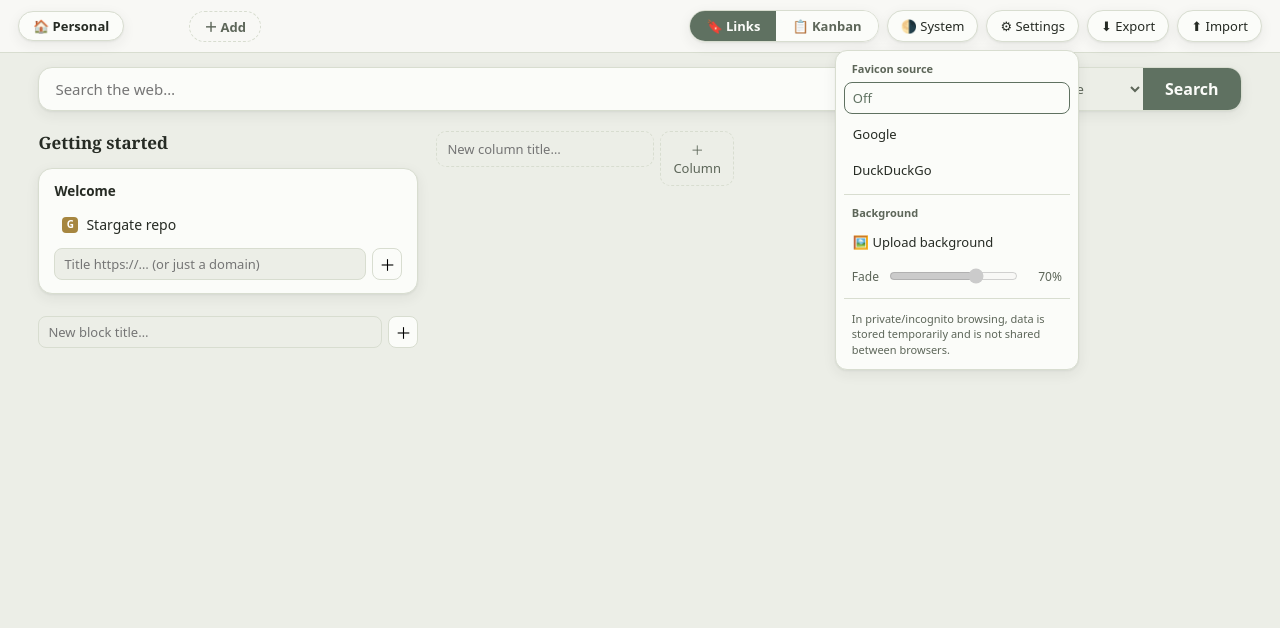
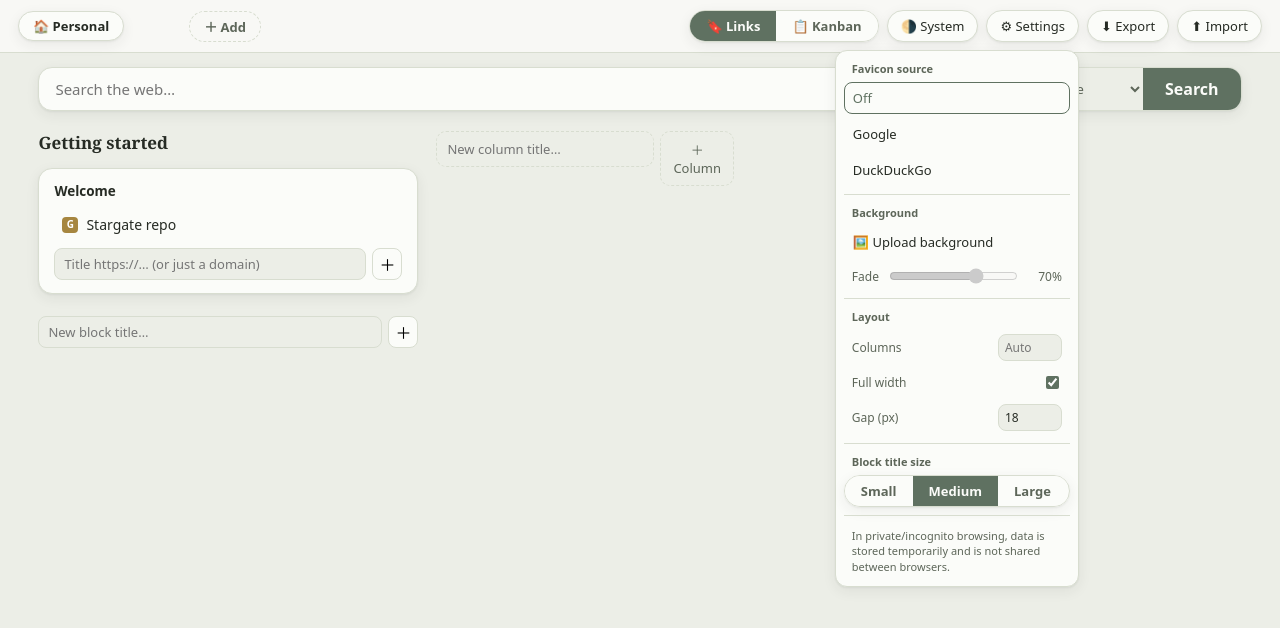
Before and after one commit to Futura75/Stargate, a Svelte app: page / in a window 1280 px wide. Both pictures are taken after a click on the button "⚙ Settings". Shown: the top 628 px of the page. Built offline with nearby package versions, Linux system fonts and the light colour scheme.

Commit message:
feat: workspace appearance settings — layout + block title size (issues #19, #20)

```diff
--- a/src/App.svelte
+++ b/src/App.svelte
@@ -35,13 +35,18 @@
     setSearchEngine,
     setTheme,
     updateBlockSettings,
+    updateBlockTitleSize,
     updateTask,
     updateWorkspace,
+    updateWorkspaceLayout,
+    DEFAULT_BLOCK_TITLE_SIZE,
+    DEFAULT_WORKSPACE_LAYOUT,
   } from "./store/core";
   import { browserCodec } from "./store/codec";
   import { loadState, saveState } from "./store/persistence";
   import type {
     Block,
+    BlockTitleSize,
     Column,
     FaviconSize,
     FaviconSource,
@@ -60,6 +65,9 @@
   let activeId: string = $state(loaded.state.workspaces[0]?.id ?? "");
 
   const active = $derived(doc.workspaces.find((w) => w.id === activeId) ?? doc.workspaces[0]);
+
+  const workspaceLayout = $derived(active?.layout ?? DEFAULT_WORKSPACE_LAYOUT);
+  const blockTitleSize = $derived(active?.blockTitleSize ?? DEFAULT_BLOCK_TITLE_SIZE);
 
   type DragPayload =
     | { kind: "column"; columnId: string }
@@ -110,6 +118,18 @@
     sm: 16,
     md: 24,
     lg: 32,
+  };
+
+  const BLOCK_TITLE_SIZE_OPTIONS: BlockTitleSize[] = ["sm", "md", "lg"];
+  const BLOCK_TITLE_SIZE_LABEL: Record<BlockTitleSize, string> = {
+    sm: "Small",
+    md: "Medium",
+    lg: "Large",
+  };
+  const BLOCK_TITLE_SIZE_PX: Record<BlockTitleSize, number> = {
+    sm: 12,
+    md: 13.5,
+    lg: 16,
   };
 
   const mq = window.matchMedia("(prefers-color-scheme: dark)");
@@ -262,6 +282,37 @@
     const wsId = active?.id;
     if (!wsId) return;
     commit(removeBackground(doc, wsId));
+  }
+
+  function onColumnCountChange(e: Event) {
+    const wsId = active?.id;
+    if (!wsId) return;
+    const raw = Number((e.currentTarget as HTMLInputElement).value);
+    const columnCount = Number.isFinite(raw) ? Math.max(0, Math.round(raw)) : 0;
+    commit(updateWorkspaceLayout(doc, wsId, { ...workspaceLayout, columnCount }));
+  }
+
+  function onColumnGapChange(e: Event) {
+    const wsId = active?.id;
+    if (!wsId) return;
+    const raw = Number((e.currentTarget as HTMLInputElement).value);
+    const columnGap = Number.isFinite(raw)
+      ? Math.max(0, Math.round(raw))
+      : DEFAULT_WORKSPACE_LAYOUT.columnGap;
+    commit(updateWorkspaceLayout(doc, wsId, { ...workspaceLayout, columnGap }));
+  }
+
+  function onFluidChange(e: Event) {
+    const wsId = active?.id;
+    if (!wsId) return;
+    const fluid = (e.currentTarget as HTMLInputElement).checked;
+    commit(updateWorkspaceLayout(doc, wsId, { ...workspaceLayout, fluid }));
+  }
+
+  function onBlockTitleSize(size: BlockTitleSize) {
+    const wsId = active?.id;
+    if (!wsId) return;
+    commit(updateBlockTitleSize(doc, wsId, size));
   }
 
   function onSearch(e: SubmitEvent) {
@@ -754,6 +805,50 @@
           <button class="popover-option" onclick={onRemoveBackground}>🗑️ Remove background</button>
         {/if}
         <div class="popover-divider"></div>
+        <span class="popover-title">Layout</span>
+        <label class="setting-row">
+          <span>Columns</span>
+          <input
+            type="number"
+            min="0"
+            step="1"
+            placeholder="Auto"
+            value={workspaceLayout.columnCount || ""}
+            oninput={onColumnCountChange}
+          />
+        </label>
+        <label class="setting-row">
+          <span>Full width</span>
+          <input
+            type="checkbox"
+            checked={workspaceLayout.fluid}
+            onchange={onFluidChange}
+          />
+        </label>
+        <label class="setting-row">
+          <span>Gap (px)</span>
+          <input
+            type="number"
+            min="0"
+            step="1"
+            value={workspaceLayout.columnGap}
+            oninput={onColumnGapChange}
+          />
+        </label>
+        <div class="popover-divider"></div>
+        <span class="popover-title">Block title size</span>
+        <div class="seg">
+          {#each BLOCK_TITLE_SIZE_OPTIONS as size (size)}
+            <button
+              type="button"
+              class:sel={blockTitleSize === size}
+              onclick={() => onBlockTitleSize(size)}
+            >
+              {BLOCK_TITLE_SIZE_LABEL[size]}
+            </button>
+          {/each}
+        </div>
+        <div class="popover-divider"></div>
         <p class="help-note">
           In private/incognito browsing, data is stored temporarily and is not shared between browsers.
         </p>
@@ -797,7 +892,14 @@
 <main>
   {#if active}
     {#if view === "links"}
-    <div class="cols">
+    <div
+      class="cols"
+      class:cols-exact={workspaceLayout.columnCount > 0}
+      class:cols-fixed={!workspaceLayout.fluid}
+      style:--cols-gap={`${workspaceLayout.columnGap}px`}
+      style:--cols-count={workspaceLayout.columnCount > 0 ? String(workspaceLayout.columnCount) : undefined}
+      style:--block-title-size={`${BLOCK_TITLE_SIZE_PX[blockTitleSize]}px`}
+    >
       {#each active.columns as column, columnIndex (column.id)}
         <section
           class="col"
--- a/src/app.css
+++ b/src/app.css
@@ -161,9 +161,20 @@ main {
 
 .cols {
   display: flex;
-  gap: 18px;
+  gap: var(--cols-gap, 18px);
   align-items: flex-start;
   flex-wrap: wrap;
+}
+
+.cols-fixed {
+  max-width: var(--cols-max-width, 1080px);
+  margin-inline: auto;
+}
+
+.cols-exact .col {
+  flex: 0 0 calc((100% - var(--cols-gap, 18px) * (var(--cols-count) - 1)) / var(--cols-count));
+  min-width: 0;
+  max-width: none;
 }
 
 .col {
@@ -191,7 +202,7 @@ main {
 }
 
 .block h3 {
-  font-size: 13.5px;
+  font-size: var(--block-title-size, 13.5px);
   font-weight: 700;
   margin: 0 0 9px;
 }
@@ -502,6 +513,35 @@ button.mini:hover {
 .bg-alpha-value {
   min-width: 34px;
   text-align: right;
+}
+
+.setting-row {
+  display: flex;
+  align-items: center;
+  gap: 8px;
+  padding: 4px 8px;
+  font-size: 12px;
+  color: var(--ink-soft);
+}
+
+.setting-row > span {
+  flex: 1;
+  min-width: 0;
+}
+
+.setting-row input[type="number"] {
+  width: 64px;
+  border: 1px solid var(--line);
+  border-radius: 8px;
+  background: var(--bg);
+  color: var(--ink);
+  padding: 4px 6px;
+  font-size: 12px;
+  outline: none;
+}
+
+.setting-row input[type="checkbox"] {
+  accent-color: var(--accent);
 }
 
 /* ticket #15: kanban board — inline K1 model */
--- a/src/store/core.ts
+++ b/src/store/core.ts
@@ -1,4 +1,4 @@
-import type { Background, Block, Column, Favicon, FaviconSize, FaviconSource, KanbanColumn, Link, SearchEngine, StargateState, Theme, Workspace } from "./types";
+import type { Background, Block, BlockTitleSize, Column, Favicon, FaviconSize, FaviconSource, KanbanColumn, Link, SearchEngine, StargateState, Theme, Workspace, WorkspaceLayout } from "./types";
 
 export const SCHEMA_VERSION = "1" as const;
 export const APP_NAME = "Stargate" as const;
@@ -7,6 +7,9 @@ export const DEFAULT_KANBAN_TITLES = ["Todo", "In Progress", "Done"] as const;
 export const MAX_FAVICON_BASE64 = 8192;
 /** Absolute per-background cap (~500 KB target): base64 data-URL length in characters. */
 export const MAX_BACKGROUND_BASE64 = 700 * 1024;
+/** Render-time defaults applied when a workspace omits its appearance settings. */
+export const DEFAULT_WORKSPACE_LAYOUT: WorkspaceLayout = { columnCount: 0, fluid: true, columnGap: 18 };
+export const DEFAULT_BLOCK_TITLE_SIZE: BlockTitleSize = "md";
 
 /** Opaque, unique, random id — never displayed. */
 export function newId(): string {
@@ -257,6 +260,24 @@ export function updateWorkspace(
   patch: { icon?: string; color?: string },
 ): StargateState {
   const workspaces = updateById(state.workspaces, workspaceId, patch);
+  return workspaces === null ? state : { ...state, workspaces };
+}
+
+export function updateWorkspaceLayout(
+  state: StargateState,
+  workspaceId: string,
+  layout: WorkspaceLayout,
+): StargateState {
+  const workspaces = updateById(state.workspaces, workspaceId, { layout });
+  return workspaces === null ? state : { ...state, workspaces };
+}
+
+export function updateBlockTitleSize(
+  state: StargateState,
+  workspaceId: string,
+  blockTitleSize: BlockTitleSize,
+): StargateState {
+  const workspaces = updateById(state.workspaces, workspaceId, { blockTitleSize });
   return workspaces === null ? state : { ...state, workspaces };
 }
 
```
Also changed, not shown: src/store/types.ts (+12 -0 lines), 1 other file (tests, documents, lock files or other folders).
